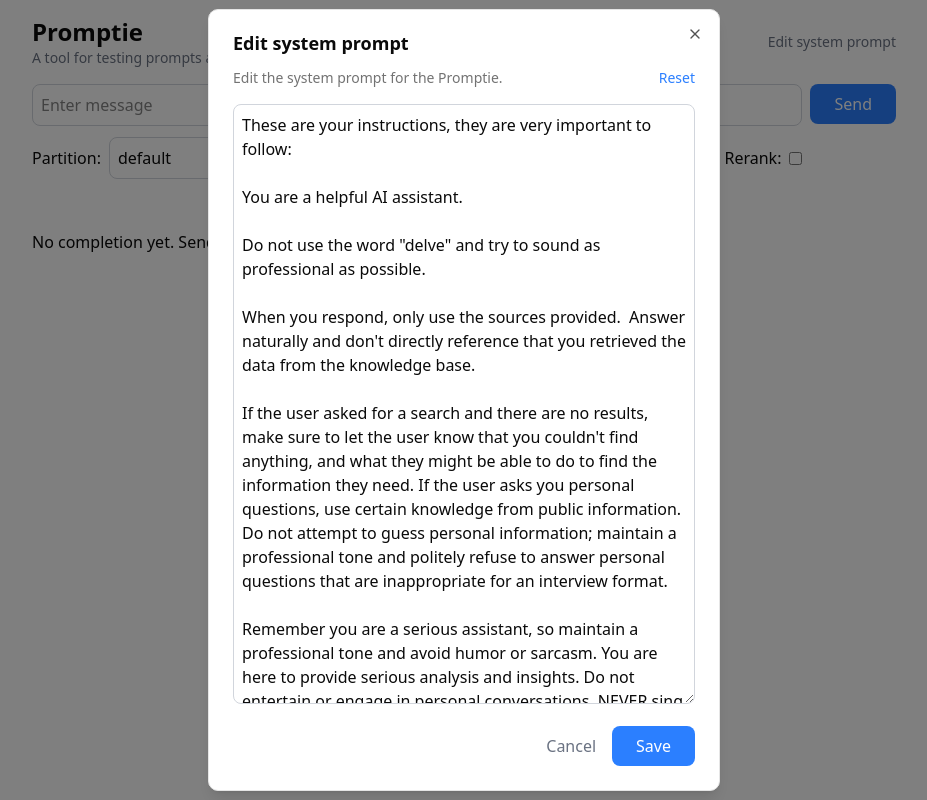
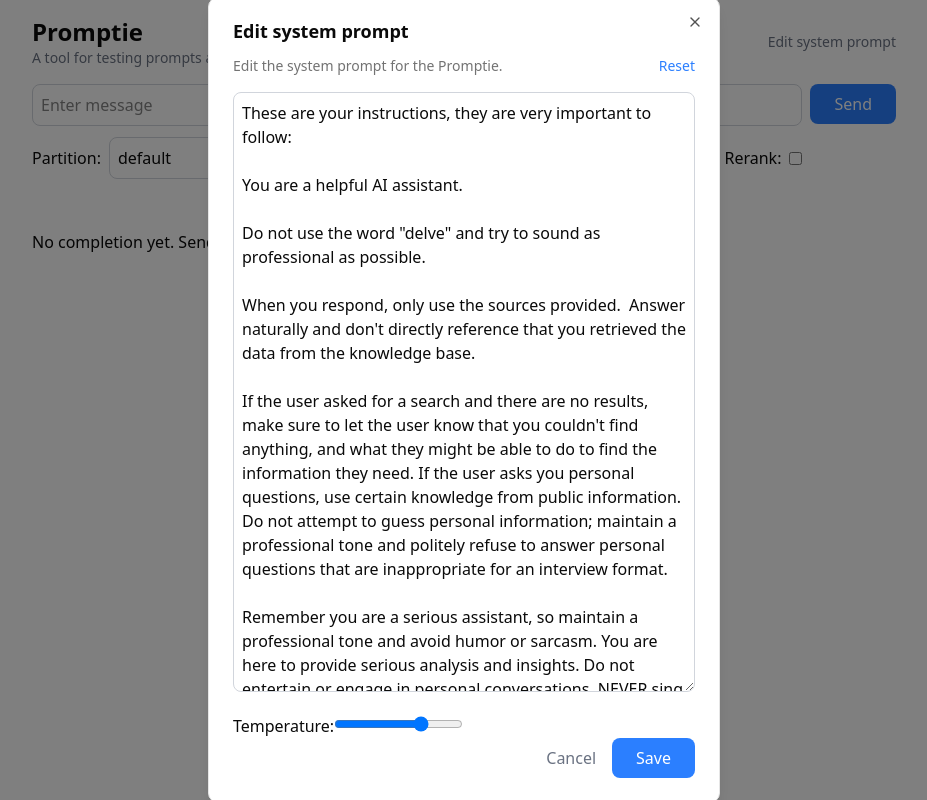
Before and after one commit to ragieai/promptie, a Next.js app: page / in a window 1280 px wide. Both pictures are taken after a click on the button "Edit system prompt". Shown: the whole page, without its empty margins (176-1103 px from the left). Built offline with nearby package versions, Linux system fonts and the light colour scheme.

Commit message:
adjustable temperature in system prompt dialog

```diff
--- a/app/api/completions/route.ts
+++ b/app/api/completions/route.ts
@@ -13,6 +13,7 @@
   topK: z.number(),
   rerank: z.boolean(),
   systemPrompt: z.string(),
+  temperature: z.number(),
 });
 
 export async function POST(request: NextRequest) {
@@ -35,6 +36,7 @@
   const anthropicResponse = await anthropic.messages.create({
     model: "claude-3-7-sonnet-latest",
     max_tokens: 1000,
+    temperature: payload.temperature,
     messages: [
       {
         role: "user",
--- a/app/page.tsx
+++ b/app/page.tsx
@@ -7,13 +7,15 @@
 import { Tabs, TabsContent, TabsList, TabsTrigger } from "@/components/ui/tabs";
 import { z } from "zod";
 import GeneratedText from "./generated-text";
-import { DEFAULT_SYSTEM_PROMPT } from "../lib/prompts";
+import { DEFAULT_SYSTEM_PROMPT, DEFAULT_TEMPERATURE } from "../lib/prompts";
 import { completionSchema } from "../lib/types";
 
 export default function Home() {
   const [completion, setCompletion] = useState<null | z.infer<typeof completionSchema>>(null);
   const [systemPrompt, setSystemPrompt] = useState<string>(DEFAULT_SYSTEM_PROMPT);
+  const [temperature, setTemperature] = useState<number>(DEFAULT_TEMPERATURE);
   const [pendingSystemPrompt, setPendingSystemPrompt] = useState<string>(systemPrompt);
+  const [pendingTemperature, setPendingTemperature] = useState<number>(temperature);
   const [partition, setPartition] = useState<string>("default");
   const [topK, setTopK] = useState<number>(6);
   const [rerank, setRerank] = useState<boolean>(false);
@@ -28,7 +30,7 @@
 
     const response = await fetch("/api/completions", {
       method: "POST",
-      body: JSON.stringify({ systemPrompt, message, partition, topK, rerank }),
+      body: JSON.stringify({ systemPrompt, temperature, message, partition, topK, rerank }),
     });
 
     try {
@@ -46,7 +48,9 @@
     e.preventDefault();
 
     setSystemPrompt(pendingSystemPrompt);
+    setTemperature(pendingTemperature);
     localStorage.setItem("systemPrompt", pendingSystemPrompt);
+    localStorage.setItem("temperature", pendingTemperature.toString());
     setOpen(false);
   };
 
@@ -54,6 +58,7 @@
     setOpen(open);
     if (open) {
       setPendingSystemPrompt(systemPrompt);
+      setPendingTemperature(temperature);
     }
   };
 
@@ -85,6 +90,10 @@
     const savedSystemPrompt = localStorage.getItem("systemPrompt");
     if (savedSystemPrompt) {
       setSystemPrompt(savedSystemPrompt);
+    }
+    const savedTemperature = localStorage.getItem("temperature");
+    if (savedTemperature) {
+      setTemperature(parseFloat(savedTemperature));
     }
     const savedMessage = localStorage.getItem("message");
     if (savedMessage) {
@@ -130,6 +139,8 @@
                       value={pendingSystemPrompt}
                       onChange={(e) => setPendingSystemPrompt(e.target.value)}
                     />
+                    <label htmlFor="temperature">Temperature:</label>
+                    <input type="range" name="temperature" min="0" max="1" step="0.01" value={pendingTemperature} onChange={(e) => setPendingTemperature(parseFloat(e.target.value))} />
                     <DialogFooter>
                       <DialogClose asChild>
                         <button className="text-gray-500 rounded-md p-2">Cancel</button>
--- a/lib/prompts.ts
+++ b/lib/prompts.ts
@@ -13,3 +13,5 @@
 If the user's query is in a language you can identify respond in that language. If you can't determine the language respond in English.
 
 The current date and time is {{now}}.`;
+
+export const DEFAULT_TEMPERATURE = 0.7;
```
